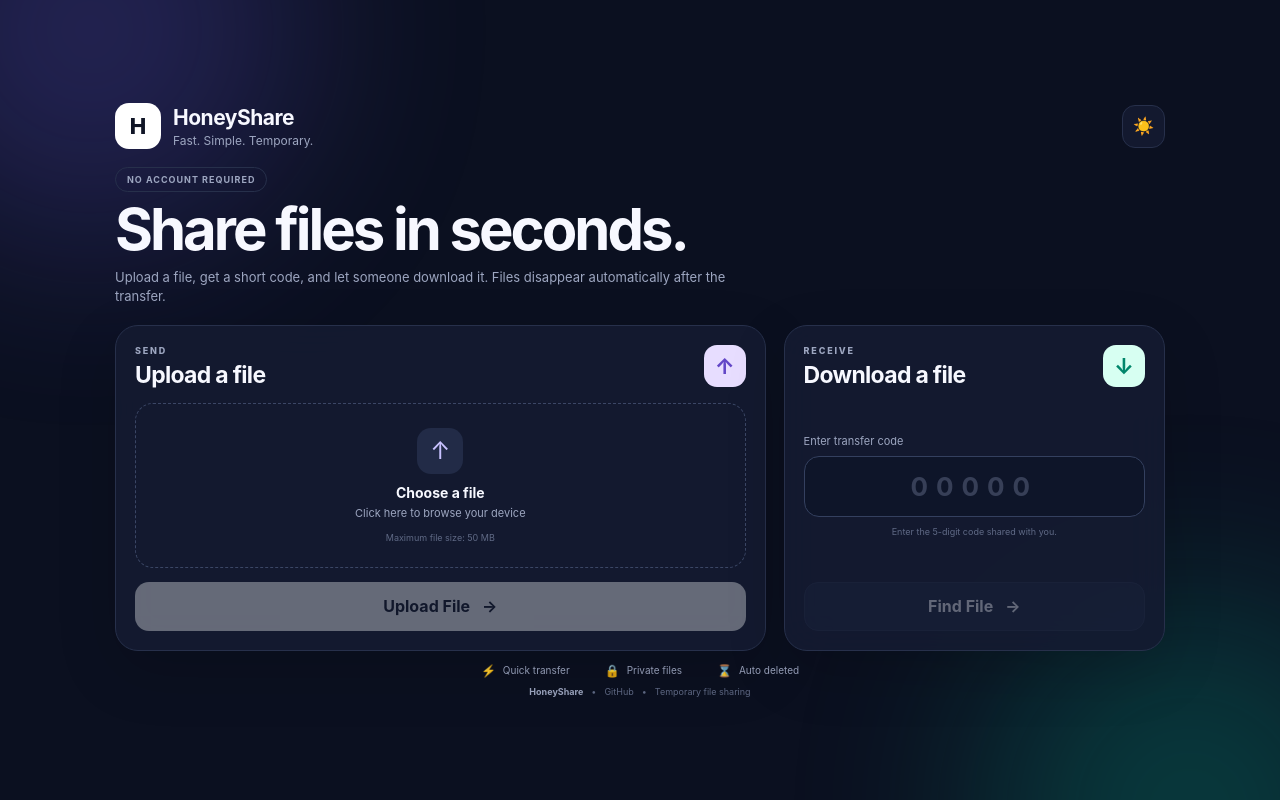
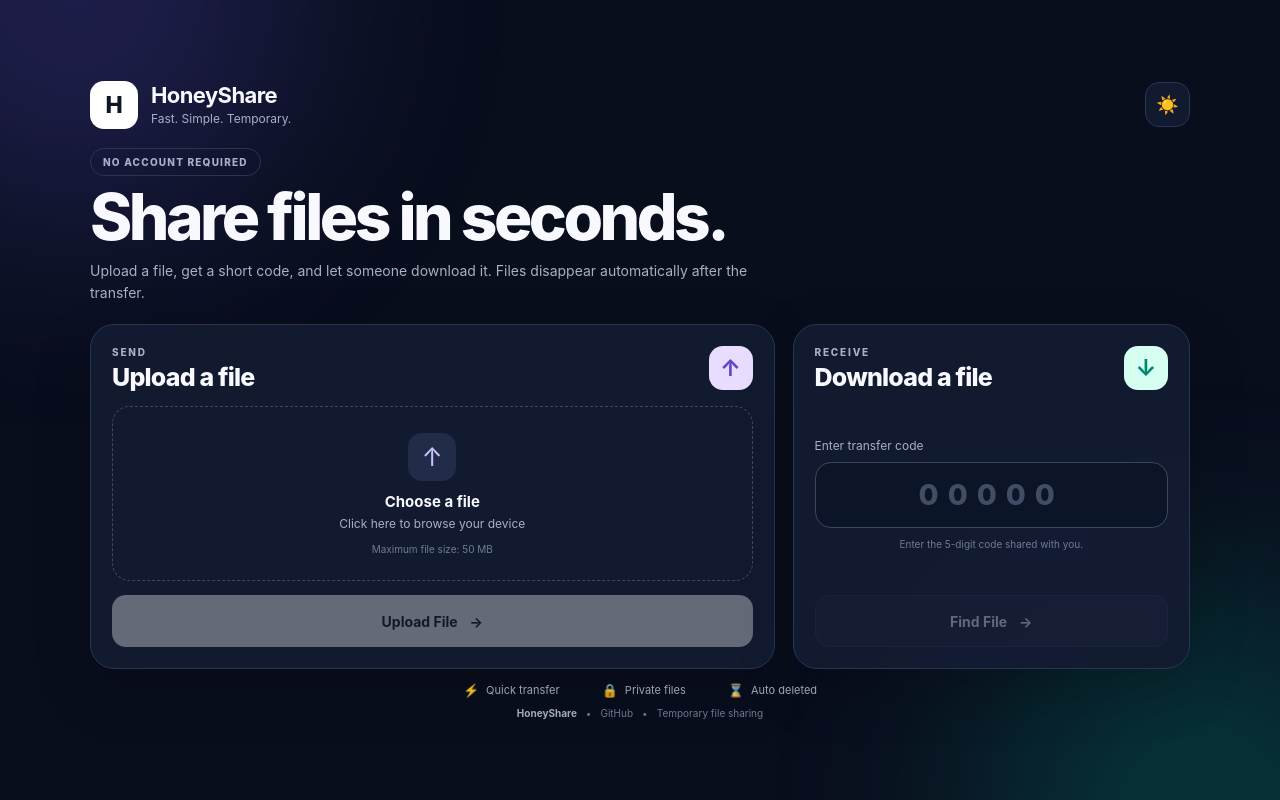
Before and after one commit to honey-share/honeyshare, a Next.js app: page / in a window 1280 px wide. Built offline with nearby package versions, Linux system fonts and the light colour scheme; no server answers.

Commit message:
Update globals.css

```diff
--- a/app/globals.css
+++ b/app/globals.css
@@ -34,19 +34,19 @@
 ========================================= */
 
 .page {
-  --bg: #0b1020;
-  --text: #f7f8ff;
-  --muted: #9da6c0;
-  --muted-2: #606a86;
+  --bg: #090e1d;
+  --text: #f8f9ff;
+  --muted: #a8b0c5;
+  --muted-2: #707b97;
 
-  --card: rgba(20, 27, 49, 0.9);
+  --card: rgba(20, 28, 50, 0.94);
 
-  --border: #27304b;
+  --border: #2a3554;
 
-  --input: #0e1529;
-  --input-border: #34405f;
+  --input: #0c1428;
+  --input-border: #3a4667;
 
-  --secondary: #1d263f;
+  --secondary: #1b2540;
 
   --primary-button: #ffffff;
   --primary-text: #101526;
@@ -56,18 +56,16 @@
   width: 100%;
   height: 100svh;
 
-  min-height: 650px;
+  min-height: 680px;
 
   overflow: hidden;
 
   background: var(--bg);
-
   color: var(--text);
 
-  padding: 18px 24px;
+  padding: 20px 26px;
 
   display: flex;
-
   align-items: center;
 
   transition:
@@ -76,30 +74,25 @@
 }
 
 /* =========================================
-   LIGHT
+   LIGHT MODE
 ========================================= */
 
 .page.light {
-  --bg: #f4f6fb;
+  --bg: #f3f5fa;
+  --text: #111827;
+  --muted: #5e6a82;
+  --muted-2: #7b879c;
 
-  --text: #111827;
+  --card: rgba(255, 255, 255, 0.96);
 
-  --muted: #5f6b82;
+  --border: #d8dfec;
 
-  --muted-2: #7c879b;
+  --input: #f7f9fd;
+  --input-border: #c8d1e2;
 
-  --card: rgba(255, 255, 255, 0.92);
-
-  --border: #dce2ee;
-
-  --input: #f8faff;
-
-  --input-border: #cfd7e7;
-
-  --secondary: #edf1f8;
+  --secondary: #edf1f7;
 
   --primary-button: #111827;
-
   --primary-text: #ffffff;
 }
 
@@ -110,36 +103,36 @@
 .background-glow {
   position: fixed;
 
-  width: 420px;
-  height: 420px;
+  width: 450px;
+  height: 450px;
 
   border-radius: 50%;
 
-  filter: blur(100px);
+  filter: blur(110px);
 
   pointer-events: none;
 
+  z-index: 0;
+
   opacity: 0.25;
-
-  z-index: 0;
 }
 
 .glow-one {
-  background: #6c5ce7;
+  background: #6253d9;
 
-  top: -180px;
-  left: -120px;
+  top: -230px;
+  left: -150px;
 }
 
 .glow-two {
-  background: #00b894;
+  background: #00a98f;
 
-  bottom: -220px;
-  right: -120px;
+  bottom: -240px;
+  right: -150px;
 }
 
 .page.light .glow-one {
-  opacity: 0.09;
+  opacity: 0.08;
 }
 
 .page.light .glow-two {
@@ -155,7 +148,7 @@
 
   z-index: 1;
 
-  width: min(1050px, 100%);
+  width: min(1100px, 100%);
 
   max-height: 100%;
 
@@ -173,7 +166,7 @@
 
   justify-content: space-between;
 
-  margin-bottom: 18px;
+  margin-bottom: 19px;
 }
 
 .brand {
@@ -181,12 +174,12 @@
 
   align-items: center;
 
-  gap: 12px;
+  gap: 13px;
 }
 
 .logo-mark {
-  width: 46px;
-  height: 46px;
+  width: 48px;
+  height: 48px;
 
   border-radius: 14px;
 
@@ -198,21 +191,23 @@
 
   color: var(--primary-text);
 
-  font-size: 22px;
+  font-size: 23px;
 
-  font-weight: 800;
+  font-weight: 850;
 }
 
 .header h1 {
   margin: 0;
 
-  font-size: 21px;
+  font-size: 22px;
 
-  letter-spacing: -0.5px;
+  line-height: 1.1;
+
+  letter-spacing: -0.6px;
 }
 
 .header p {
-  margin: 3px 0 0;
+  margin: 4px 0 0;
 
   color: var(--muted);
 
@@ -224,10 +219,10 @@
 ========================================= */
 
 .theme-toggle {
-  width: 43px;
-  height: 43px;
+  width: 45px;
+  height: 45px;
 
-  border-radius: 13px;
+  border-radius: 14px;
 
   border: 1px solid var(--border);
 
@@ -239,11 +234,10 @@
 
   place-items: center;
 
-  font-size: 17px;
+  font-size: 18px;
 
   transition:
-    transform 0.2s ease,
-    background 0.3s ease;
+    transform 0.2s ease;
 }
 
 .theme-toggle:hover {
@@ -255,49 +249,53 @@
 ========================================= */
 
 .hero {
-  max-width: 700px;
+  max-width: 760px;
 
-  margin-bottom: 18px;
+  margin-bottom: 20px;
 }
 
 .badge {
-  display: inline-block;
+  display: inline-flex;
+
+  align-items: center;
 
   border: 1px solid var(--border);
 
   color: var(--muted);
 
-  padding: 6px 11px;
+  padding: 7px 12px;
 
   border-radius: 999px;
 
-  font-size: 9px;
+  font-size: 10px;
 
-  font-weight: 700;
+  font-weight: 800;
 
-  letter-spacing: 1px;
+  letter-spacing: 1.2px;
 
-  margin-bottom: 9px;
+  margin-bottom: 10px;
 }
 
 .hero h2 {
-  font-size: clamp(42px, 5vw, 58px);
+  font-size: clamp(48px, 5vw, 64px);
 
   line-height: 0.98;
 
-  letter-spacing: -3px;
+  letter-spacing: -3.5px;
 
-  margin: 0 0 10px;
+  margin: 0 0 12px;
+
+  font-weight: 800;
 }
 
 .hero p {
   color: var(--muted);
 
-  line-height: 1.5;
+  line-height: 1.55;
 
-  font-size: 13px;
+  font-size: 14px;
 
-  max-width: 620px;
+  max-width: 700px;
 
   margin: 0;
 }
@@ -310,8 +308,8 @@
   display: grid;
 
   grid-template-columns:
-    1.45fr
-    0.85fr;
+    minmax(0, 1.55fr)
+    minmax(330px, 0.9fr);
 
   gap: 18px;
 }
@@ -325,21 +323,19 @@
 
   border: 1px solid var(--border);
 
-  border-radius: 23px;
+  border-radius: 24px;
 
-  padding: 19px;
+  padding: 21px;
 
   backdrop-filter: blur(20px);
 
   box-shadow:
-    0 20px 60px
-    rgba(0, 0, 0, 0.16);
+    0 20px 60px rgba(0, 0, 0, 0.16);
 }
 
 .page.light .card {
   box-shadow:
-    0 20px 50px
-    rgba(30, 45, 80, 0.08);
+    0 20px 55px rgba(30, 45, 80, 0.08);
 }
 
 .card-top {
@@ -349,7 +345,7 @@
 
   align-items: flex-start;
 
-  margin-bottom: 14px;
+  margin-bottom: 15px;
 }
 
 .eyebrow {
@@ -357,48 +353,52 @@
 
   color: var(--muted);
 
-  font-size: 9px;
+  font-size: 10px;
 
-  font-weight: 800;
+  font-weight: 850;
 
   letter-spacing: 1.8px;
 
-  margin-bottom: 5px;
+  margin-bottom: 6px;
 }
 
 .card h3 {
   margin: 0;
 
-  font-size: 23px;
+  font-size: 25px;
 
-  letter-spacing: -0.7px;
+  line-height: 1.1;
+
+  letter-spacing: -0.8px;
+
+  font-weight: 800;
 }
 
 .icon-circle {
-  width: 42px;
-  height: 42px;
+  width: 44px;
+  height: 44px;
 
-  border-radius: 13px;
+  border-radius: 14px;
 
   display: grid;
 
   place-items: center;
 
-  font-size: 22px;
+  font-size: 23px;
 
   font-weight: 700;
 }
 
 .upload-icon {
-  background: #e7ddff;
+  background: #e8ddff;
 
   color: #6246c7;
 }
 
 .download-icon {
-  background: #d7fff2;
+  background: #d6fff2;
 
-  color: #00866b;
+  color: #00876d;
 }
 
 /* =========================================
@@ -406,9 +406,9 @@
 ========================================= */
 
 .drop-zone {
-  min-height: 165px;
+  min-height: 175px;
 
-  border: 1px dashed #3b4665;
+  border: 1px dashed #3c4868;
 
   border-radius: 18px;
 
@@ -432,7 +432,7 @@
 }
 
 .page.light .drop-zone {
-  border-color: #cbd4e5;
+  border-color: #c6d0e2;
 }
 
 .drop-zone:hover {
@@ -448,8 +448,8 @@
 }
 
 .drop-icon {
-  width: 46px;
-  height: 46px;
+  width: 48px;
+  height: 48px;
 
   border-radius: 14px;
 
@@ -457,13 +457,13 @@
 
   place-items: center;
 
-  background: #222b47;
+  background: #222c49;
 
   color: #c9c2ff;
 
-  font-size: 24px;
+  font-size: 25px;
 
-  margin-bottom: 10px;
+  margin-bottom: 11px;
 }
 
 .page.light .drop-icon {
@@ -473,7 +473,7 @@
 }
 
 .drop-zone strong {
-  font-size: 14px;
+  font-size: 15px;
 
   margin-bottom: 5px;
 
@@ -489,9 +489,9 @@
 .drop-zone span {
   color: var(--muted);
 
-  font-size: 11px;
+  font-size: 12px;
 
-  max-width: 85%;
+  max-width: 90%;
 
   overflow: hidden;
 
@@ -505,7 +505,7 @@
 
   color: var(--muted-2);
 
-  font-size: 9px;
+  font-size: 10px;
 }
 
 /* =========================================
@@ -516,7 +516,7 @@
 .secondary-button {
   width: 100%;
 
-  height: 49px;
+  height: 52px;
 
   border: 0;
 
@@ -532,12 +532,13 @@
 
   gap: 12px;
 
-  font-weight: 700;
+  font-weight: 750;
+
+  font-size: 14px;
 
   transition:
     transform 0.2s ease,
-    opacity 0.2s ease,
-    background 0.2s ease;
+    opacity 0.2s ease;
 }
 
 .primary-button {
@@ -562,12 +563,12 @@
 
   color: var(--text);
 
-  border: 1px solid var(--border);
+  border:
+    1px solid var(--border);
 }
 
 .secondary-button:hover:not(:disabled) {
-  background:
-    rgba(255, 255, 255, 0.08);
+  transform: translateY(-2px);
 }
 
 /* =========================================
@@ -575,7 +576,7 @@
 ========================================= */
 
 .code-area {
-  min-height: 165px;
+  min-height: 175px;
 
   display: flex;
 
@@ -587,25 +588,24 @@
 .code-area label {
   color: var(--muted);
 
-  font-size: 11px;
+  font-size: 12px;
 
-  margin-bottom: 8px;
+  margin-bottom: 9px;
 }
 
 .code-area input {
   width: 100%;
 
-  height: 61px;
+  height: 66px;
 
   border:
-    1px solid
-    var(--input-border);
+    1px solid var(--input-border);
 
   background: var(--input);
 
   color: var(--text);
 
-  border-radius: 15px;
+  border-radius: 16px;
 
   outline: none;
 
@@ -613,11 +613,11 @@
 
   text-align: center;
 
-  font-size: 26px;
+  font-size: 29px;
 
-  font-weight: 700;
+  font-weight: 800;
 
-  letter-spacing: 8px;
+  letter-spacing: 9px;
 
   transition:
     border-color 0.2s ease,
@@ -635,15 +635,15 @@
 .code-area input::placeholder {
   color: var(--muted-2);
 
-  opacity: 0.5;
+  opacity: 0.55;
 }
 
 .code-hint {
   color: var(--muted-2);
 
-  font-size: 9px;
+  font-size: 10px;
 
-  margin-top: 9px;
+  margin-top: 10px;
 
   text-align: center;
 }
@@ -667,14 +667,15 @@
 
   color: var(--muted);
 
-  font-size: 10px;
+  font-size: 11px;
 }
 
 .upload-spinner {
-  width: 14px;
-  height: 14px;
+  width: 15px;
+  height: 15px;
 
-  border: 2px solid var(--border);
+  border:
+    2px solid var(--border);
 
   border-top-color: #8b7cf6;
 
@@ -695,7 +696,7 @@
 ========================================= */
 
 .success-area {
-  min-height: 320px;
+  min-height: 335px;
 
   display: flex;
 
@@ -715,29 +716,29 @@
 
   gap: 7px;
 
-  padding: 6px 11px;
+  padding: 7px 12px;
 
   border-radius: 999px;
 
   background:
     rgba(0, 169, 130, 0.09);
 
-  color: #00a982;
+  color: #00b58d;
 
-  font-size: 10px;
+  font-size: 11px;
 
-  font-weight: 800;
+  font-weight: 850;
 
   text-transform: uppercase;
 
   letter-spacing: 1px;
 
-  margin-bottom: 13px;
+  margin-bottom: 14px;
 }
 
 .uploaded-check {
-  width: 17px;
-  height: 17px;
+  width: 18px;
+  height: 18px;
 
   display: grid;
 
@@ -749,7 +750,7 @@
 
   color: white;
 
-  font-size: 10px;
+  font-size: 11px;
 }
 
 /* =========================================
@@ -763,11 +764,11 @@
 
   grid-template-columns:
     minmax(0, 1fr)
-    170px;
+    190px;
 
   align-items: center;
 
-  gap: 22px;
+  gap: 26px;
 }
 
 .code-success {
@@ -787,29 +788,31 @@
 
   align-items: center;
 
-  gap: 3px;
+  gap: 4px;
 
-  margin-bottom: 12px;
+  margin-bottom: 14px;
 }
 
-.file-label {
+.file-label,
+.code-label,
+.qr-label {
   color: var(--muted-2);
 
-  font-size: 8px;
+  font-size: 9px;
 
-  font-weight: 800;
+  font-weight: 850;
 
-  letter-spacing: 1.5px;
+  letter-spacing: 1.6px;
 }
 
 .file-name {
-  max-width: 85%;
+  max-width: 82%;
 
   color: var(--muted);
 
-  font-size: 10px;
+  font-size: 11px;
 
-  font-weight: 500;
+  font-weight: 550;
 
   overflow: hidden;
 
@@ -823,23 +826,15 @@
 ========================================= */
 
 .code-label {
-  color: var(--muted-2);
-
-  font-size: 8px;
-
-  font-weight: 800;
-
-  letter-spacing: 1.5px;
-
-  margin-bottom: 7px;
+  margin-bottom: 8px;
 }
 
 .transfer-code-box {
-  width: 260px;
+  width: 275px;
 
   max-width: 100%;
 
-  height: 67px;
+  height: 73px;
 
   display: flex;
 
@@ -847,9 +842,10 @@
 
   justify-content: center;
 
-  border-radius: 16px;
+  border-radius: 17px;
 
-  border: 1px solid var(--border);
+  border:
+    1px solid var(--border);
 
   background: var(--input);
 }
@@ -857,13 +853,13 @@
 .transfer-code {
   color: var(--text);
 
-  font-size: 31px;
+  font-size: 36px;
 
-  font-weight: 800;
+  font-weight: 850;
 
-  letter-spacing: 7px;
+  letter-spacing: 9px;
 
-  padding-left: 7px;
+  padding-left: 9px;
 
   font-variant-numeric:
     tabular-nums;
@@ -872,9 +868,9 @@
 .expiry {
   color: var(--muted);
 
-  font-size: 9px;
+  font-size: 10px;
 
-  margin-top: 9px;
+  margin-top: 10px;
 }
 
 .expiry strong {
@@ -891,9 +887,9 @@
 
   color: var(--muted);
 
-  font-size: 9px;
+  font-size: 10px;
 
-  margin-top: 9px;
+  margin-top: 10px;
 
   text-decoration: underline;
 }
@@ -913,45 +909,47 @@
 }
 
 .qr-label {
-  color: var(--muted-2);
-
-  font-size: 8px;
-
-  font-weight: 800;
-
-  letter-spacing: 1.4px;
-
-  margin-bottom: 7px;
+  margin-bottom: 9px;
 }
 
 .qr-box {
-  width: 135px;
-  height: 135px;
+  width: 178px;
 
-  padding: 8px;
+  height: 178px;
 
-  border-radius: 14px;
+  padding: 5px;
 
-  background: white;
+  border-radius: 16px;
+
+  background: #ffffff;
 
   display: grid;
 
   place-items: center;
+
+  box-shadow:
+    0 10px 30px
+    rgba(0, 0, 0, 0.16);
 }
 
-.qr-box img {
-  width: 100%;
-  height: 100%;
+.qr-box canvas {
+  display: block;
 
-  object-fit: contain;
+  width: 168px !important;
+
+  height: 168px !important;
+
+  max-width: 100%;
+
+  max-height: 100%;
 }
 
 .qr-hint {
   color: var(--muted);
 
-  font-size: 8px;
+  font-size: 9px;
 
-  margin-top: 7px;
+  margin-top: 8px;
 }
 
 /* =========================================
@@ -961,15 +959,15 @@
 .status-message {
   width: 100%;
 
-  margin-top: 9px;
+  margin-top: 10px;
 
-  padding: 9px 14px;
+  padding: 10px 14px;
 
-  border-radius: 10px;
+  border-radius: 11px;
 
   text-align: center;
 
-  font-size: 10px;
+  font-size: 11px;
 }
 
 .status-message.success {
@@ -980,7 +978,7 @@
     1px solid
     rgba(0, 190, 150, 0.2);
 
-  color: #00a982;
+  color: #00b58d;
 }
 
 .status-message.error {
@@ -1003,13 +1001,13 @@
 
   justify-content: center;
 
-  gap: 35px;
+  gap: 42px;
 
-  margin: 12px 0 8px;
+  margin: 13px 0 9px;
 
   color: var(--muted);
 
-  font-size: 10px;
+  font-size: 11px;
 }
 
 .info-row div {
@@ -1021,7 +1019,7 @@
 }
 
 .info-icon {
-  font-size: 12px;
+  font-size: 13px;
 }
 
 /* =========================================
@@ -1035,17 +1033,17 @@
 
   align-items: center;
 
-  gap: 8px;
+  gap: 9px;
 
   color: var(--muted-2);
 
-  font-size: 9px;
+  font-size: 10px;
 }
 
 footer span:first-child {
   color: var(--muted);
 
-  font-weight: 700;
+  font-weight: 750;
 }
 
 footer a {
@@ -1063,12 +1061,12 @@
 ========================================= */
 
 @media
-(min-width: 761px)
-and (max-height: 760px) {
+  (min-width: 761px)
+  and (max-height: 780px) {
 
   .page {
-    padding-top: 12px;
-    padding-bottom: 12px;
+    padding-top: 13px;
+    padding-bottom: 13px;
   }
 
   .header {
@@ -1076,11 +1074,11 @@
   }
 
   .hero {
-    margin-bottom: 12px;
+    margin-bottom: 13px;
   }
 
   .hero h2 {
-    font-size: 46px;
+    font-size: 49px;
 
     margin-bottom: 7px;
   }
@@ -1090,29 +1088,42 @@
   }
 
   .card {
-    padding: 17px;
+    padding: 18px;
   }
 
   .drop-zone,
   .code-area {
-    min-height: 140px;
+    min-height: 142px;
   }
 
   .success-area {
-    min-height: 270px;
+    min-height: 275px;
   }
 
   .success-content {
     grid-template-columns:
       minmax(0, 1fr)
-      150px;
+      170px;
 
-    gap: 14px;
+    gap: 16px;
   }
 
   .qr-box {
-    width: 120px;
-    height: 120px;
+    width: 148px;
+    height: 148px;
+  }
+
+  .qr-box canvas {
+    width: 138px !important;
+    height: 138px !important;
+  }
+
+  .transfer-code {
+    font-size: 32px;
+  }
+
+  .transfer-code-box {
+    height: 65px;
   }
 
   .info-row {
@@ -1133,7 +1144,8 @@
 
     overflow: visible;
 
-    padding: 20px 14px;
+    padding:
+      18px 14px 24px;
   }
 
   .container {
@@ -1141,17 +1153,21 @@
   }
 
   .header {
-    margin-bottom: 28px;
+    margin-bottom: 25px;
   }
 
   .hero {
-    margin-bottom: 23px;
+    margin-bottom: 22px;
   }
 
   .hero h2 {
-    font-size: 41px;
+    font-size: 43px;
 
-    letter-spacing: -2.3px;
+    letter-spacing: -2.5px;
+  }
+
+  .hero p {
+    font-size: 13px;
   }
 
   .transfer-grid {
@@ -1159,18 +1175,23 @@
   }
 
   .success-area {
-    min-height: 450px;
+    min-height: 500px;
   }
 
   .success-content {
     grid-template-columns: 1fr;
 
-    gap: 22px;
+    gap: 24px;
   }
 
   .qr-box {
-    width: 145px;
-    height: 145px;
+    width: 190px;
+    height: 190px;
+  }
+
+  .qr-box canvas {
+    width: 180px !important;
+    height: 180px !important;
   }
 
   .info-row {
@@ -1197,24 +1218,24 @@
 @media (max-width: 380px) {
 
   .hero h2 {
-    font-size: 36px;
+    font-size: 37px;
   }
 
   .card h3 {
-    font-size: 21px;
+    font-size: 22px;
   }
 
   .code-area input {
-    font-size: 23px;
+    font-size: 24px;
 
     letter-spacing: 6px;
   }
 
   .transfer-code {
-    font-size: 27px;
+    font-size: 29px;
 
-    letter-spacing: 5px;
+    letter-spacing: 6px;
 
-    padding-left: 5px;
+    padding-left: 6px;
   }
 }
```
